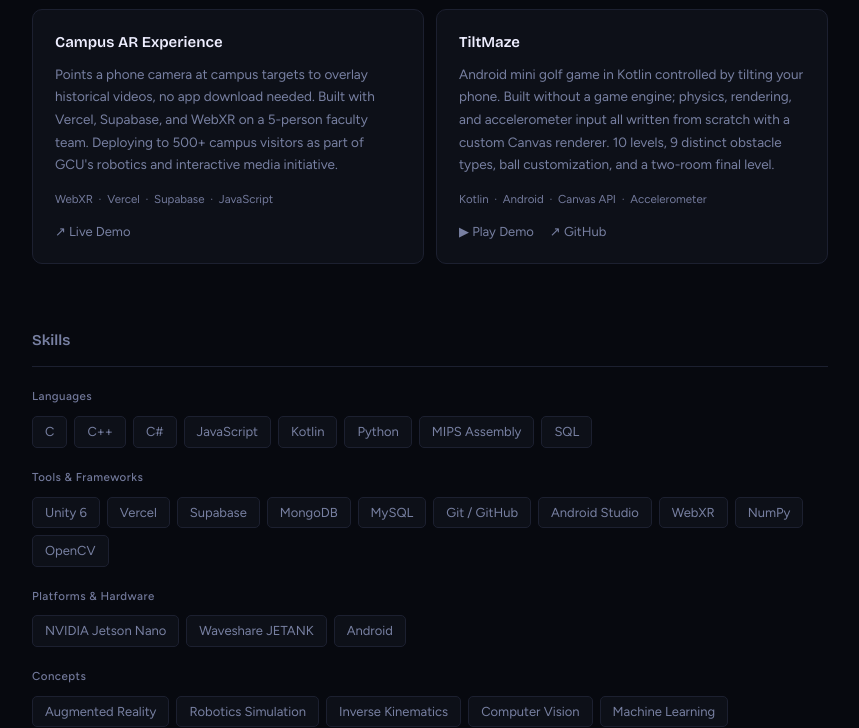
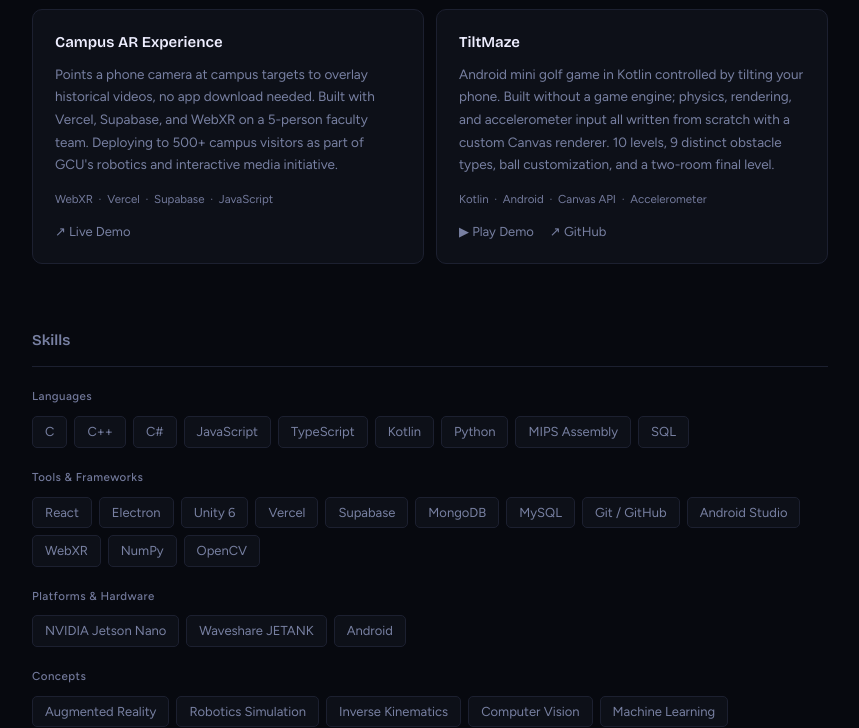
Before and after one commit to ChrisLuciano2/ChrisLuciano2.github.io, a plain HTML site: page index.html in a window 1280 px wide. Shown: the part 1887-2615 px from the top of the page, without its empty margins (210-1069 px from the left). Drawn offline with nearby package versions, Linux system fonts and the light colour scheme.

Commit message:
Update tagline and skills for current work
- Hero tagline: add ML tools alongside AR, robotics, mobile
- Languages: add TypeScript
- Tools & Frameworks: add React, Electron

Co-Authored-By: Claude Sonnet 4.6 <noreply@anthropic.com>

```diff
--- a/index.html
+++ b/index.html
@@ -441,7 +441,7 @@
   <div class="hero-gradient"></div>
   <div class="hero-content">
     <h1 class="hero-name">Chris Luciano</h1>
-    <p class="hero-tagline">Software engineer building AR systems, robotics simulations, and mobile apps.</p>
+    <p class="hero-tagline">Software engineer building AR systems, robotics simulations, ML tools, and mobile apps.</p>
     <div class="hero-contacts">
       <span>Anaheim, CA</span>
       <a href="https://github.com/ChrisLuciano2" target="_blank">github.com/ChrisLuciano2</a>
@@ -574,6 +574,7 @@
         <span class="tag">C++</span>
         <span class="tag">C#</span>
         <span class="tag">JavaScript</span>
+        <span class="tag">TypeScript</span>
         <span class="tag">Kotlin</span>
         <span class="tag">Python</span>
         <span class="tag">MIPS Assembly</span>
@@ -584,6 +585,8 @@
     <div class="skill-group">
       <div class="skill-label">Tools &amp; Frameworks</div>
       <div class="tags">
+        <span class="tag">React</span>
+        <span class="tag">Electron</span>
         <span class="tag">Unity 6</span>
         <span class="tag">Vercel</span>
         <span class="tag">Supabase</span>
```
